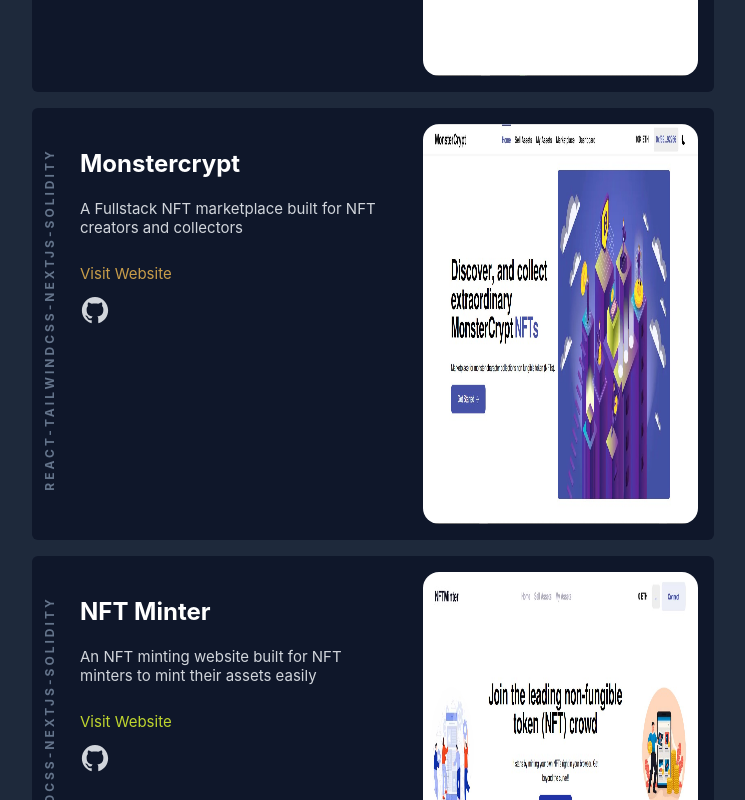
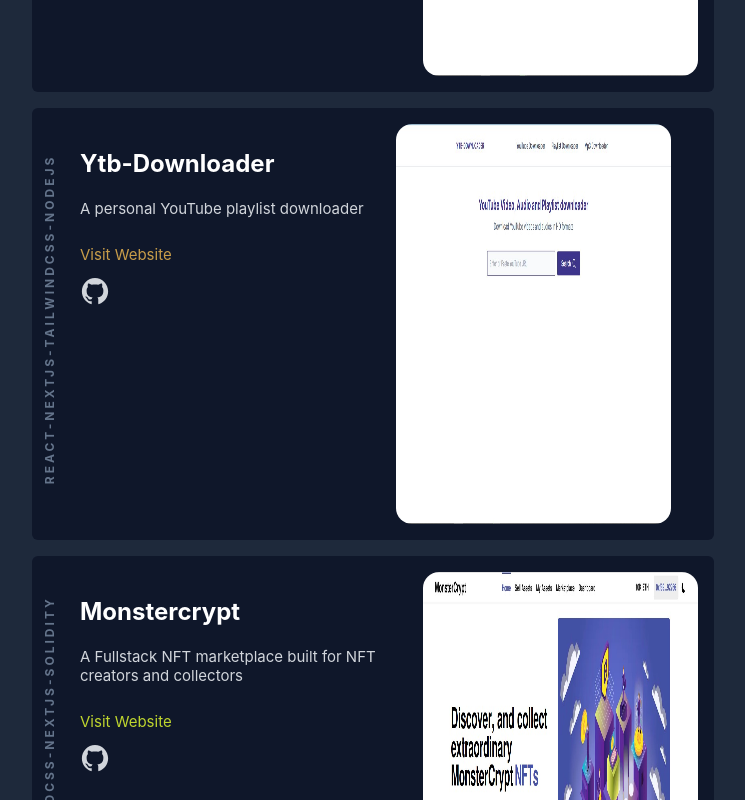
Before and after one commit to francisamidu/francis-amidu, a Next.js app: page / in a window 1280 px wide. Shown: the part 1320-2120 px from the top of the page, without its empty margins (267-1012 px from the left). Built offline with nearby package versions, Linux system fonts and the light colour scheme.

Commit message:
Added new work item

```diff
--- a/components/Work.tsx
+++ b/components/Work.tsx
@@ -13,6 +13,15 @@
       code: "https://github.com/francisamidu/moralis-app",
       web: "http://moralis-info-app.netlify.app/",
       tags: ["react", "moralis", "nextjs"],
+    },
+    {
+      id: uid(),
+      name: "Ytb-Downloader",
+      description: "A personal YouTube playlist downloader",
+      image: "/ytb.jpg",
+      code: "https://github.com/francisamidu/ytb-downloader",
+      web: "http://ytb-downloader-app.netlify.app/",
+      tags: ["react", "nextjs", "tailwindcss", "nodejs"],
     },
     // {
     //   id: uid(),
```
